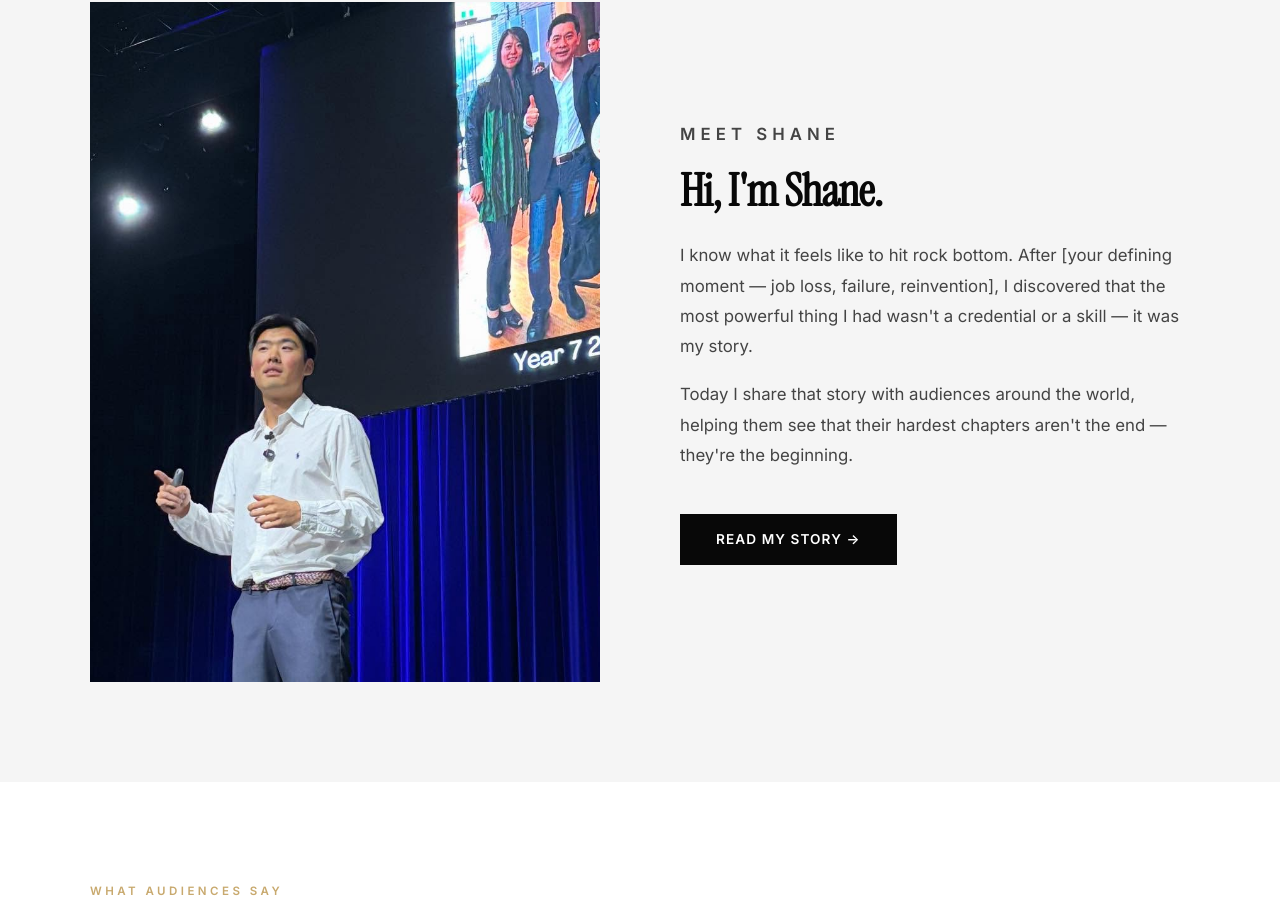
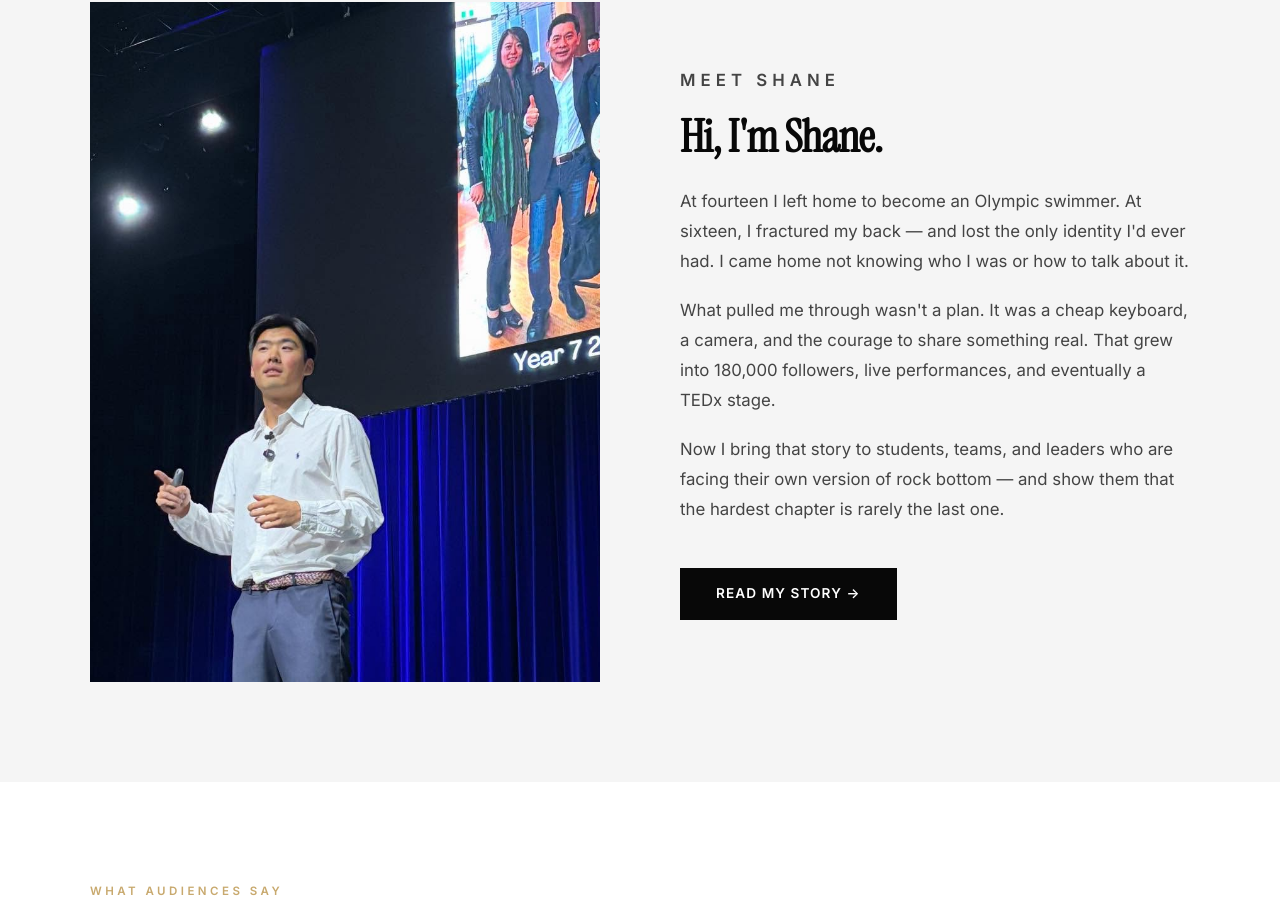
Before and after one commit to shanexyeah/shaneting-website, a Next.js app: page / in a window 1280 px wide. Shown: the part 4062-4982 px from the top of the page. Built offline with nearby package versions, Linux system fonts and the light colour scheme.

Commit message:
Rewrite Meet Shane section with real story

```diff
--- a/app/page.jsx
+++ b/app/page.jsx
@@ -141,18 +141,23 @@ export default function Home() {
             </div>
             <div className="about-text">
               <p className="eyebrow">Meet Shane</p>
-              <h2>Hi, I'm Shane.</h2>
+              <h2>Hi, I&apos;m Shane.</h2>
               <p>
-                {/* Replace this with your real story */}
-                I know what it feels like to hit rock bottom. After [your
-                defining moment — job loss, failure, reinvention], I
-                discovered that the most powerful thing I had wasn't a
-                credential or a skill — it was my story.
+                At fourteen I left home to become an Olympic swimmer. At
+                sixteen, I fractured my back &mdash; and lost the only identity
+                I&apos;d ever had. I came home not knowing who I was or how to
+                talk about it.
               </p>
               <p>
-                Today I share that story with audiences around the world,
-                helping them see that their hardest chapters aren't the
-                end — they're the beginning.
+                What pulled me through wasn&apos;t a plan. It was a cheap keyboard,
+                a camera, and the courage to share something real. That grew
+                into 180,000 followers, live performances, and eventually a
+                TEDx stage.
+              </p>
+              <p>
+                Now I bring that story to students, teams, and leaders who are
+                facing their own version of rock bottom &mdash; and show them that
+                the hardest chapter is rarely the last one.
               </p>
               <br />
               <Link href="/about" className="btn btn-dark">Read My Story →</Link>
```
